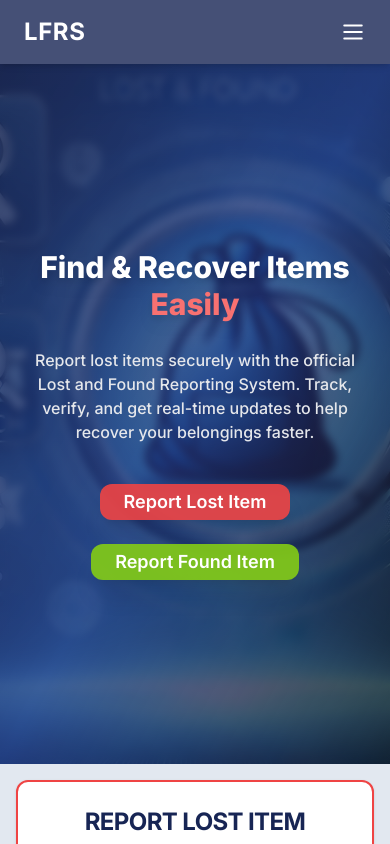
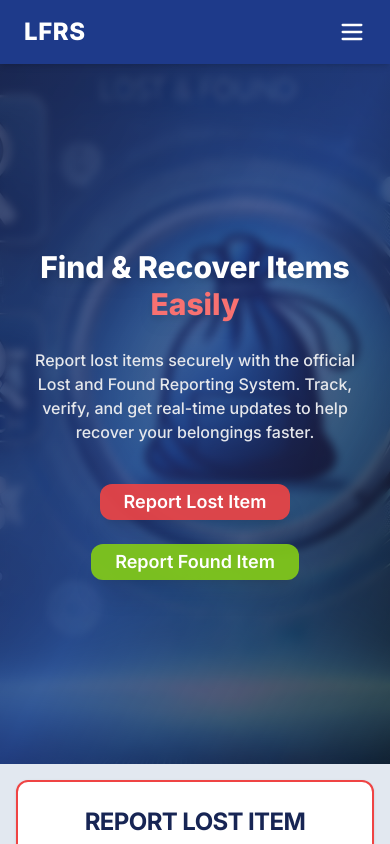
Before and after one commit to VenuraDenethpriya/LFRS, a React (Vite) app in the folder Frontend/: page / in a window 390 px wide. Shown: the top 844 px of the page. Built offline with nearby package versions, Linux system fonts and the light colour scheme; no server answers; what @react-pdf/renderer would draw is missing.

Commit message:
Update navbar and make it mobile responsive

```diff
--- a/Frontend/src/Navigation.jsx
+++ b/Frontend/src/Navigation.jsx
@@ -13,63 +13,81 @@ function Navigation() {
     const section = document.getElementById(id);
     if (section) {
       section.scrollIntoView({ behavior: 'smooth' });
-            setIsOpen(false); // close mobile menu after click
+      setIsOpen(false);
     }
   };
 
   return (
-        <nav className="sticky top-0 z-50 px-6 py-4 shadow-md bg-blue-950/80 backdrop-blur-md">
+    <nav className="sticky top-0 z-50 px-6 py-4 bg-blue-900 shadow-md backdrop-blur-md">
       <div className="flex items-center justify-between mx-auto max-w-7xl">
 
-                {/* Logo or Title */}
-                <Link to="/" className="text-2xl font-bold tracking-wide text-white transition hover:text-slate-300">LFRS</Link>
+        {/* Logo */}
+        <Link to="/" className="text-2xl font-extrabold tracking-wide text-white transition hover:text-green-300">
+          LFRS
+        </Link>
 
-                {/* Desktop Menu */}
-                <ul className="items-center hidden space-x-8 font-medium text-white md:flex">
-                    <li><Link to="/" className="transition hover:text-slate-300">Home</Link></li>
-                    <li><Link to="/reports" className="transition hover:text-slate-300">Reports</Link></li>
-                    <li><button onClick={() => handleScrollTo('aboutUs')} className="transition hover:text-slate-300">About</button></li>
-                    <li><button onClick={() => handleScrollTo('footer')} className="transition hover:text-slate-300">Contact</button></li>
+        {/* Desktop Navigation */}
+        <ul className="hidden space-x-10 font-semibold text-white md:flex">
+          <li><Link to="/" className="transition hover:text-green-300">Home</Link></li>
+          <li><Link to="/reports" className="transition hover:text-green-300">Reports</Link></li>
+          <li><button onClick={() => handleScrollTo('aboutUs')} className="transition hover:text-green-300">About</button></li>
+          <li><button onClick={() => handleScrollTo('footer')} className="transition hover:text-green-300">Contact</button></li>
         </ul>
 
-                {/* Auth Buttons */}
+        {/* Auth Buttons - Desktop */}
         <div className="items-center hidden gap-4 md:flex">
           <SignedIn>
             <UserButton afterSignOutUrl="/" />
           </SignedIn>
           <SignedOut>
-                        <Link to="/signin"><Button variant="link" className="text-white">Signin</Button></Link>
-                        <Link to="/signup"><Button variant="outline" className="w-full text-white">Signup</Button></Link>
+            <Link to="/signin">
+              <Button variant="link" className="px-3 text-white hover:text-green-300">Sign In</Button>
+            </Link>
+            <Link to="/signup">
+              <Button variant="outline" className="text-white border-white hover:bg-green-500 hover:text-white hover:border-green-300">
+                Sign Up
+              </Button>
+            </Link>
           </SignedOut>
         </div>
 
         {/* Mobile Menu Icon */}
-                <div className="text-white md:hidden" onClick={toggleMenu}>
-                    {isOpen ? <X size={26} /> : <Menu size={26} />}
-                </div>
+        <button onClick={toggleMenu} className="text-white transition-transform md:hidden focus:outline-none">
+          {isOpen ? <X size={28} className="transition rotate-90" /> : <Menu size={28} />}
+        </button>
       </div>
 
-            {/* Mobile Dropdown Menu */}
-            {isOpen && (
-                <div className="px-6 py-4 mt-3 space-y-4 font-medium text-white shadow-lg md:hidden rounded-xl bg-blue-900/90 backdrop-blur-sm">
-                    <ul className="space-y-3">
-                        <li><Link to="/" onClick={toggleMenu} className="block transition hover:text-slate-300">Home</Link></li>
-                        <li><Link to="/reports" onClick={toggleMenu} className="block transition hover:text-slate-300">Reports</Link></li>
-                        <li><button onClick={() => handleScrollTo('aboutUs')} className="block w-full text-left transition hover:text-slate-300">About</button></li>
-                        <li><button onClick={() => handleScrollTo('footer')} className="block w-full text-left transition hover:text-slate-300">Contact</button></li>
+      {/* Mobile Dropdown */}
+      <div
+        className={`overflow-hidden md:hidden transition-all duration-300 ease-in-out ${
+          isOpen ? 'max-h-[500px] mt-4' : 'max-h-0'
+        }`}
+      >
+        <div className="p-6 space-y-6 text-white bg-blue-900 shadow-lg backdrop-blur-md rounded-xl">
+          <ul className="space-y-4 text-lg font-medium">
+            <li><Link to="/" onClick={toggleMenu} className="block hover:text-green-300">Home</Link></li>
+            <li><Link to="/reports" onClick={toggleMenu} className="block hover:text-green-300">Reports</Link></li>
+            <li><button onClick={() => handleScrollTo('aboutUs')} className="block w-full text-left hover:text-green-300">About</button></li>
+            <li><button onClick={() => handleScrollTo('footer')} className="block w-full text-left hover:text-green-300">Contact</button></li>
           </ul>
 
-                    <div className="flex flex-col gap-2 pt-4 border-t border-slate-600">
+          <div className="flex flex-col gap-3 pt-4 border-t border-slate-600">
             <SignedIn>
               <UserButton afterSignOutUrl="/" />
             </SignedIn>
             <SignedOut>
-                            <Link to="/signin"><Button variant="link" className="w-full text-white">Signin</Button></Link>
-                            <Link to="/signup"><Button variant="outline" className="w-ful">Signup</Button></Link>
+              <Link to="/signin">
+                <Button variant="link" className="w-full text-white hover:text-green-300">Sign In</Button>
+              </Link>
+              <Link to="/signup">
+                <Button variant="outline" className="w-full text-white border-white hover:bg-green-500 hover:text-white hover:border-green-300">
+                  Sign Up
+                </Button>
+              </Link>
             </SignedOut>
           </div>
         </div>
-            )}
+      </div>
     </nav>
   );
 }
```
Lines whose indentation alone changed are shown as unchanged.
